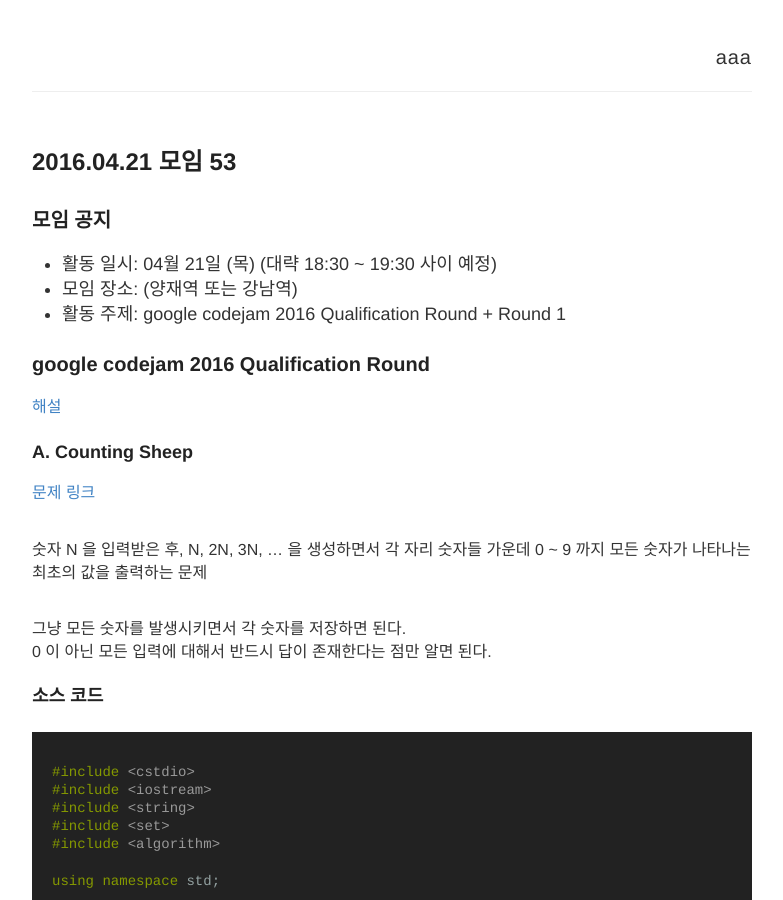
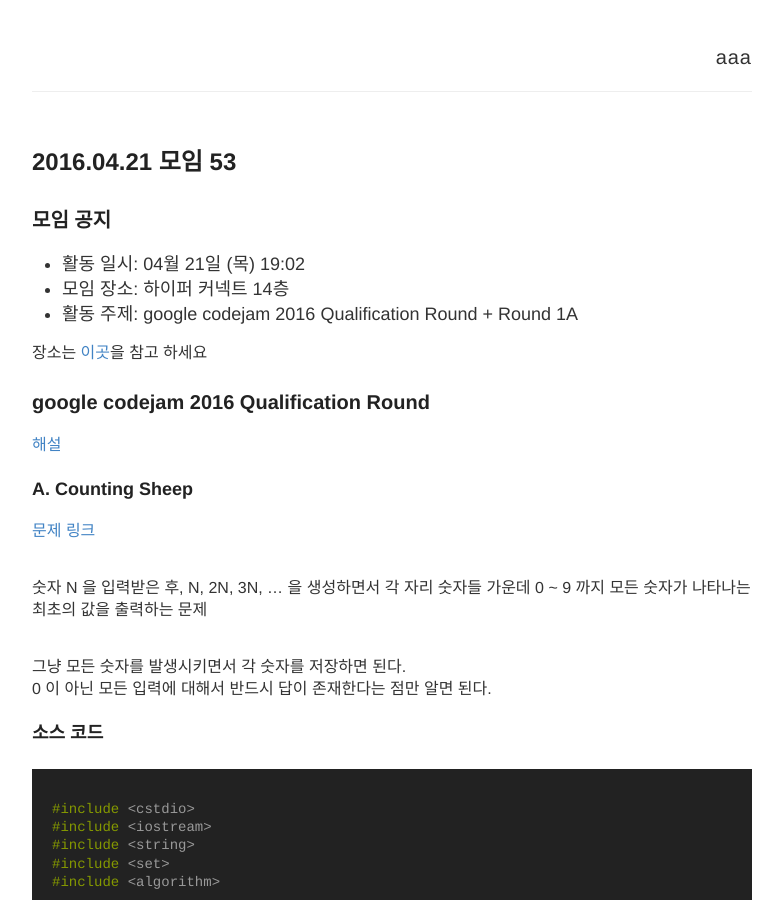
Before and after one commit to seirion/aaa, a Jekyll site: the page built from _posts/2016-04-21-meeting-053.md, in a window 1280 px wide and 900 px high. Shown: the whole window, without its empty margins (248-1031 px from the left). Built offline with Jekyll 4.4.1, drawn with Linux system fonts in a browser that asks for light colours; formulas are drawn with MathJax 3; comment, search, counter and statistics services are not loaded.

Commit message:
Update 2016-04-21-meeting-053.md

```diff
--- a/_posts/2016-04-21-meeting-053.md
+++ b/_posts/2016-04-21-meeting-053.md
@@ -7,9 +7,11 @@
 
 ### 모임 공지
 
-- 활동 일시: 04월 21일 (목) (대략 18:30 ~ 19:30 사이 예정)
-- 모임 장소: (양재역 또는 강남역)
-- 활동 주제: google codejam 2016 Qualification Round + Round 1
+- 활동 일시: 04월 21일 (목) 19:02
+- 모임 장소: 하이퍼 커넥트 14층
+- 활동 주제: google codejam 2016 Qualification Round + Round 1A
+
+장소는 [이곳](http://career.hpcnt.com/)을 참고 하세요
 
 
 ### google codejam 2016  Qualification Round
```
